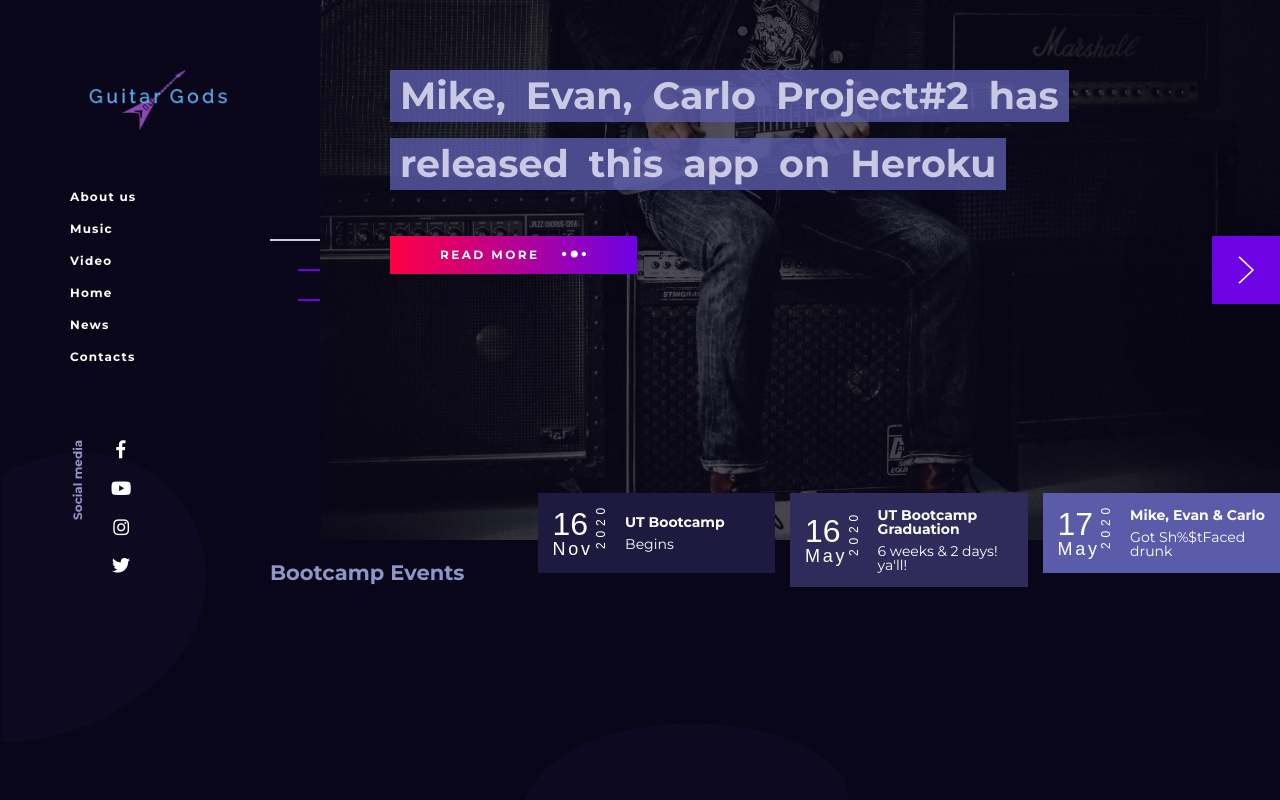
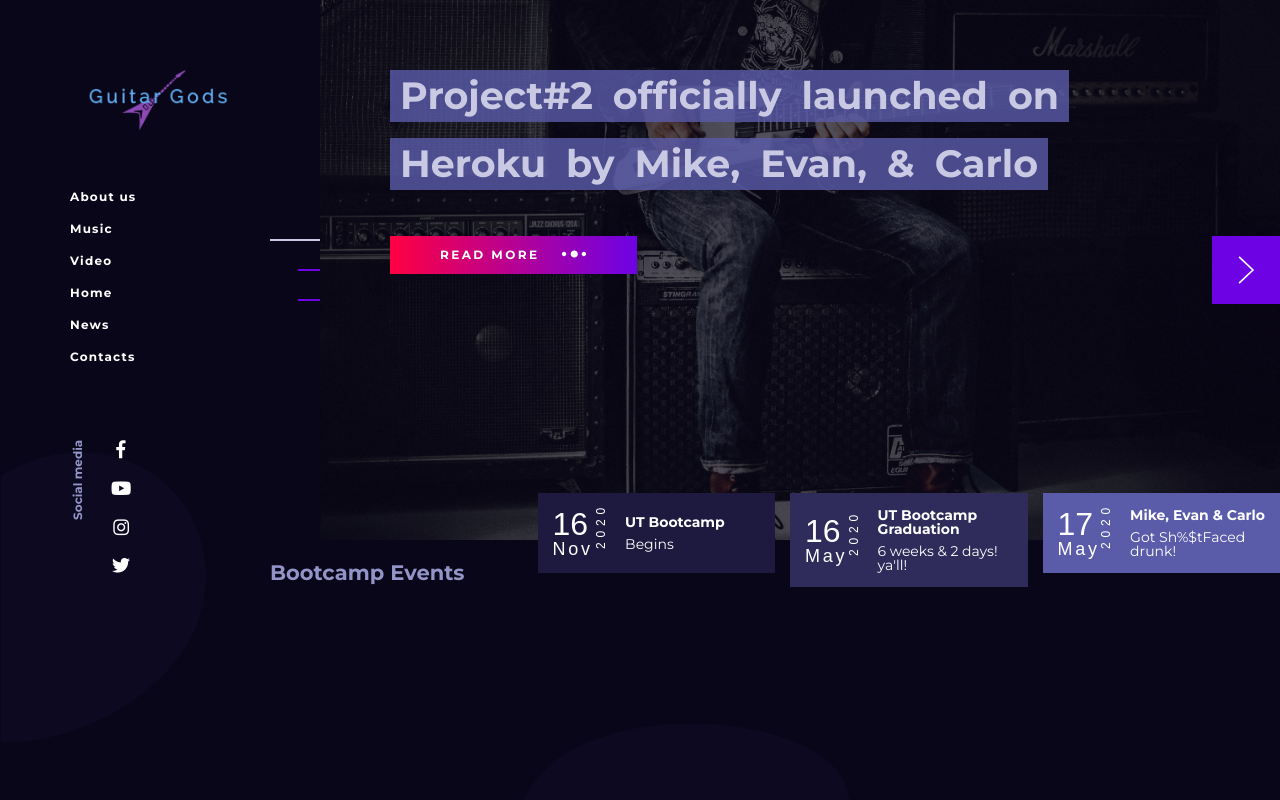
Before and after one commit to johncarlobase/Envato-Guitar-Gods, a PHP site: page /index.html in a window 1280 px wide. Shown: the top 800 px of the page. Run offline with PHP 8.4, Linux system fonts and the light colour scheme; some libraries are stand-ins or nearby versions; some web fonts are replaced.

Commit message:
bleeped some words

```diff
--- a/css/styles.css
+++ b/css/styles.css
@@ -2468,3 +2468,6 @@ p {
 .news {
   margin-left: 100px;;
 }
+ p {
+   text-align: justify;
+ }
--- a/index.html
+++ b/index.html
@@ -156,7 +156,7 @@
                                     </div>
                                     <div class="slider__inner uk-position-top">
                                         <div data-uk-slideshow-parallax="scale: 1,1,0.8">
-                                            <h2 class="intro__title"><span class="js-intro-title uk-hidden">Mike, Evan, Carlo Project#2 has released this app on Heroku</span></h2>
+                                            <h2 class="intro__title"><span class="js-intro-title uk-hidden">Project#2 officially launched on Heroku by Mike, Evan, & Carlo</span></h2>
                                             <p><a class="btn btn--more" href="#article-1" data-uk-toggle>Read more <span class="icon icon--dots"></span></a></p>
                                         </div>
                                     </div>
@@ -169,7 +169,7 @@
                                     </div>
                                     <div class="slider__inner uk-position-top">
                                         <div data-uk-slideshow-parallax="scale: 1,1,0.8">
-                                            <h2 class="intro__title"><span class="js-intro-title uk-hidden">I’d tell a chemistry joke but I know I wouldn’t get a reaction.</span></h2>
+                                            <h2 class="intro__title"><span class="js-intro-title uk-hidden">My life is about as organized as a $5 DVD bin at Walmart.</span></h2>
                                             <p><a class="btn btn--more">Read more <span class="icon icon--dots"></span></a></p>
                                         </div>
                                     </div>
@@ -182,7 +182,7 @@
                                     </div>
                                     <div class="slider__inner uk-position-top">
                                         <div data-uk-slideshow-parallax="scale: 1,1,0.8">
-                                            <h2 class="intro__title"><span class="js-intro-title uk-hidden">My life is about as organized as a $5 DVD bin at Walmart.</span></h2>
+                                            <h2 class="intro__title"><span class="js-intro-title uk-hidden">I’d tell a chemistry joke but I know I wouldn’t get a reaction.</span></h2>
                                             <p><a class="btn btn--more">Follow now <span class="icon icon--dots"></span></a></p>
                                         </div>
                                     </div>
@@ -243,7 +243,7 @@
                                         </div>
                                         <div class="events__location uk-width-expand">
                                             <span class="events__place">Mike, Evan & Carlo</span>
-                                            <span class="events__club">Got Sh%$tFaced drunk</span>
+                                            <span class="events__club">Got Sh%$tFaced drunk!</span>
                                         </div>
                                     </div>
                                 </a>
@@ -1015,7 +1015,7 @@ What is an electrician's favorite band? AC/DC, because they're always current.
                                 </a>
                             </div>
                             <div class="uk-card-body">
-                                <h3 class="news__title">Mike, Evan, Carlo Project#2 has released on Heroku</h3>
+                                <h3 class="news__title">Project#2 officially launched on Heroku by Mike, Evan, & Carlo </h3>
                                 <div class="uk-flex uk-flex-middle uk-flex-between">
                                     <div class="events__date uk-width-auto">
                                         <span class="events__day">09</span>
@@ -1125,7 +1125,7 @@ What is an electrician's favorite band? AC/DC, because they're always current.
                                 </a>
                             </div>
                             <div class="uk-card-body">
-                                <h3 class="news__title">Mike, Evan, Carlo Project#2 has released on Heroku</h3>
+                                <h3 class="news__title">Project#2 officially launched on Heroku by Mike, Evan, & Carlo</h3>
                                 <div class="uk-flex uk-flex-middle uk-flex-between">
                                     <div class="events__date uk-width-auto">
                                         <span class="events__day">28</span>
@@ -1261,7 +1261,7 @@ What is an electrician's favorite band? AC/DC, because they're always current.
                 <h3 class="modal__profile__title uk-modal-title uk-text-center">Mike Nezzer</h3>
                 <div class="modal__profile__subtitle uk-text-center">Leader of the band, unrelenting fire</div>
                 <p class="uk-text-left">
-                    Sausage puns are the wurst.
+                    "Sausage puns are the wurst".
                 </p>
                 <!-- <p class="uk-text-left">
                     Oh acceptance apartments up sympathize astonished delightful. Waiting him new lasting towards. Continuing melancholy especially so to. Me unpleasing impossible in attachment announcing so astonished.
@@ -1287,7 +1287,7 @@ What is an electrician's favorite band? AC/DC, because they're always current.
                 <h3 class="modal__profile__title uk-modal-title uk-text-center">Evan Morisato</h3>
                 <div class="modal__profile__subtitle uk-text-center">The Fixer, can identify one grain of salt from a cup of sugar</div>
                 <p class="uk-text-left">
-                    I’m reading a book on the history of glue – but I’m stuck on this chapter.
+                    "I’m reading a book on the history of glue – but I’m stuck on this chapter"
 
                 </p>
                 <!-- <p class="uk-text-left">
@@ -1314,7 +1314,7 @@ What is an electrician's favorite band? AC/DC, because they're always current.
                 <h3 class="modal__profile__title uk-modal-title uk-text-center">Carlo Base</h3>
                 <div class="modal__profile__subtitle uk-text-center">CSS (Cussing, Swearing, Son-of-a-Gunner)</div>
                 <p class="uk-text-left">
-                    If we’re not supposed to have midnight snacks, why is there a light in the fridge?
+                    "If we’re not supposed to have midnight snacks, why is there a light in the fridge?"
                 </p>
                 <!-- <p class="uk-text-left">
                     Oh acceptance apartments up sympathize astonished delightful. Waiting him new lasting towards. Continuing melancholy especially so to. Me unpleasing impossible in attachment announcing so astonished.
@@ -1340,7 +1340,7 @@ What is an electrician's favorite band? AC/DC, because they're always current.
                 <h3 class="modal__profile__title uk-modal-title uk-text-center">John M</h3>
                 <div class="modal__profile__subtitle uk-text-center">UFC Champion and Everything Nice Guru</div>
                 <p class="uk-text-left">
-                    Sarcasm: a way to insult idiots without them realizing it.
+                    "Sarcasm: a way to insult idiots without them realizing it."
                 </p>
                 <!-- <p class="uk-text-left">
                     Oh acceptance apartments up sympathize astonished delightful. Waiting him new lasting towards. Continuing melancholy especially so to. Me unpleasing impossible in attachment announcing so astonished.
```
